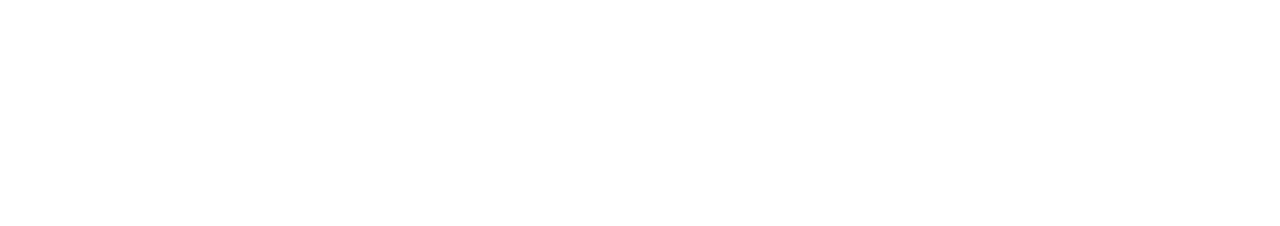
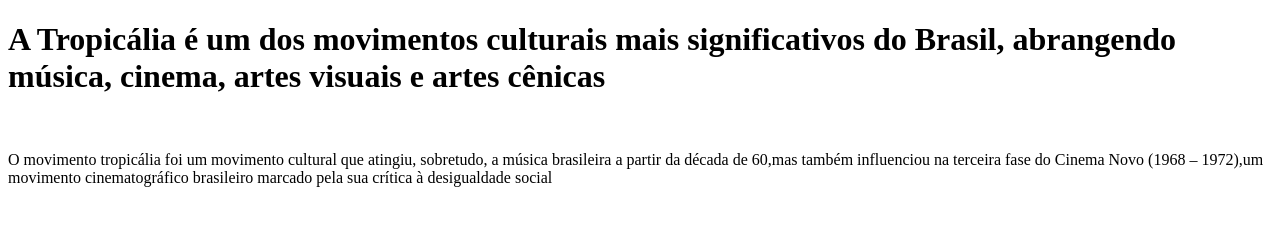
Before and after one commit to taisponte/site-assecivel, a plain HTML site: page index.html in a window 1280 px wide. Drawn offline with Linux system fonts and the light colour scheme.

Commit message:
qualquer coisa

```diff
--- a/index.html
+++ b/index.html
@@ -7,11 +7,12 @@
 </head>
 <body>
     <header>
-        <h1></h1>
+        <h1> A Tropicália é um dos movimentos culturais mais significativos do Brasil, abrangendo música, cinema, artes visuais e artes cênicas</h1>
         <img src="" alt="">
+        <p>O movimento tropicália foi um movimento cultural que atingiu, sobretudo, a música brasileira a partir da década de 60,mas também influenciou na
+             terceira fase do Cinema Novo (1968 – 1972),um movimento cinematográfico brasileiro marcado pela sua crítica à desigualdade social</p>
         <p></p>
-        <p></p>
-    </header>
+</header>
     <div>
         <img src="" alt="">
     </div>
```
